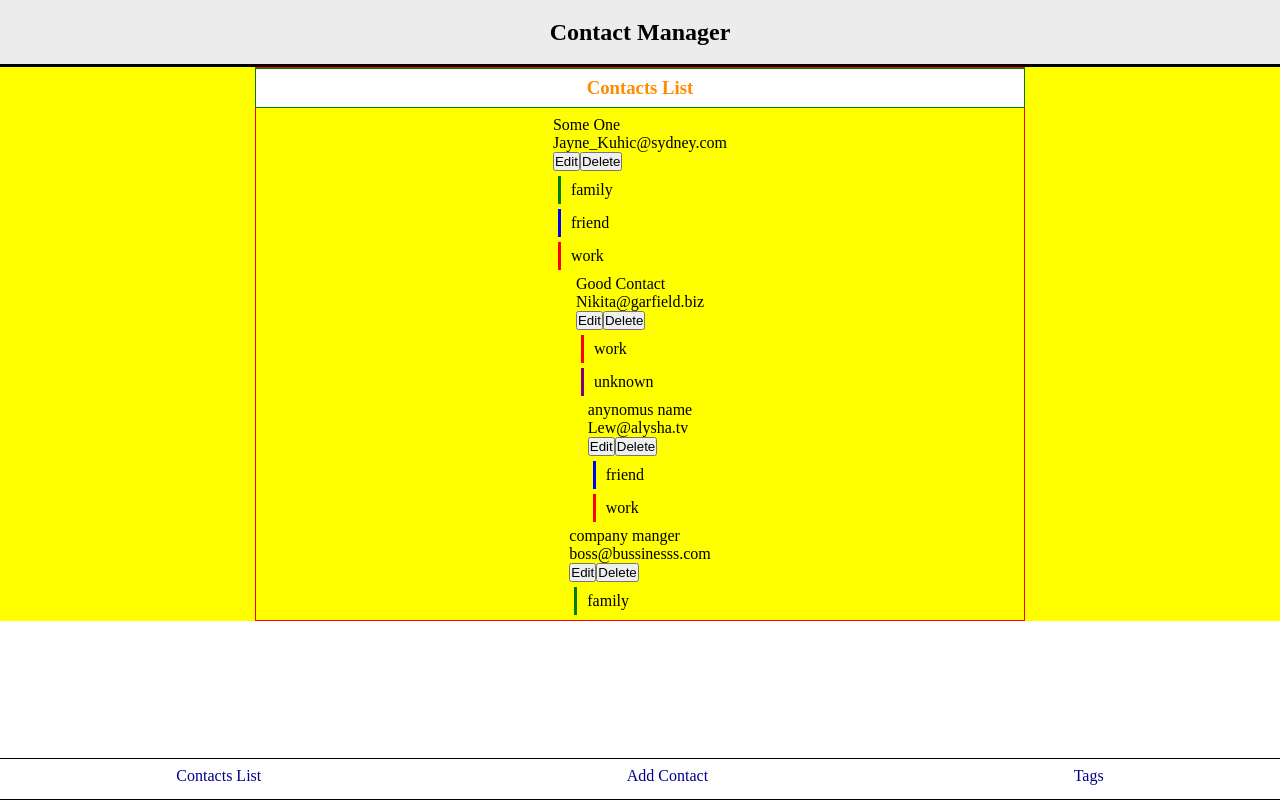
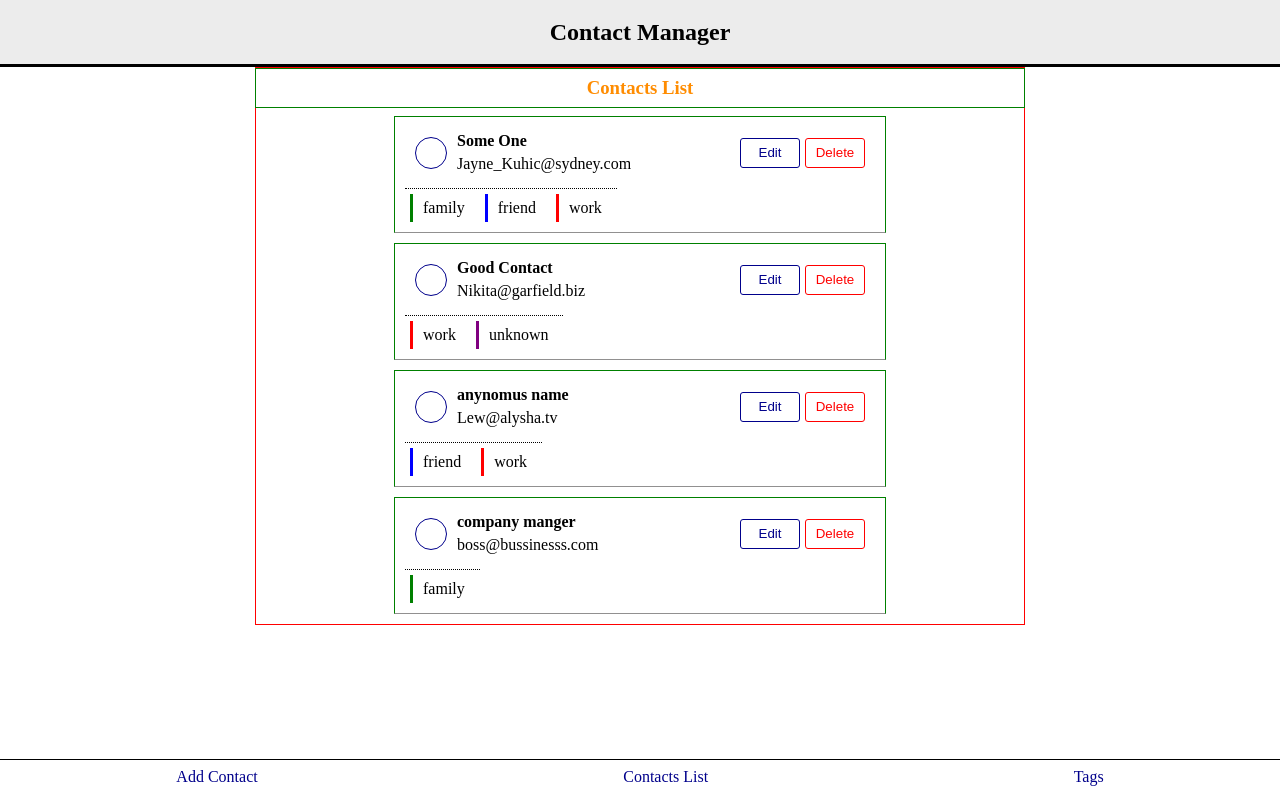
Before and after one commit to akamzandi/Contact-App, a React (Create React App) app: page / in a window 1280 px wide. Built offline with nearby package versions, Linux system fonts and the light colour scheme.

Commit message:
contact list initial styles

```diff
--- a/src/App.css
+++ b/src/App.css
@@ -6,3 +6,35 @@
   flex-direction: column;
   align-items: center;
 }
+
+button {
+  outline: none;
+  padding: 6px 8px;
+  width: 60px;
+  height: 30px;
+  border-radius: 3px;
+  cursor: pointer;
+}
+
+.submit-button {
+  border: 0px;
+  background-color: darkblue;
+  color: white;
+}
+
+.remove-button {
+  background-color: white;
+  color: red;
+  border: 1px solid red;
+  margin-left: 5px;
+}
+
+.edit-button {
+  background-color: white;
+  color: darkblue;
+  border: 1px solid darkblue;
+}
+
+.addEdit-contact-btn {
+  margin-top: 10px;
+}
--- a/src/Components/Contact/Contact.js
+++ b/src/Components/Contact/Contact.js
@@ -1,3 +1,5 @@
+import "./contact.css";
+
 const Contact = ({
   name,
   email,
--- /dev/null
+++ b/src/Components/Contact/contact.css
@@ -0,0 +1,56 @@
+.contact-element {
+  border: 1px solid green;
+  margin-bottom: 10px;
+  padding: 5px 10px;
+  display: flex;
+  flex-direction: column;
+  align-items: flex-start;
+  border-bottom: 1px solid rgb(145, 144, 144);
+  /* width: 90%; */
+}
+
+.contact-container {
+  /* border: 1px solid yellow; */
+  padding: 10px 10px;
+  display: flex;
+  justify-content: space-between;
+  align-items: center;
+  width: 450px;
+  /* border-bottom: 1px dotted black; */
+}
+
+/* .contact-buttons {
+
+} */
+
+.contact-info {
+  /* border: 1px solid orangered; */
+  display: flex;
+  align-items: center;
+  /* padding-bottom: 10px; */
+}
+
+.contact-tags {
+  display: flex;
+  flex-wrap: wrap;
+  margin-top: 5px;
+  /* border: 1px solid purple; */
+  border-top: 1px dotted black;
+}
+
+.contact-icon {
+  border: 1px solid darkblue;
+  margin-right: 10px;
+  border-radius: 50%;
+  width: 30px;
+  height: 30px;
+}
+
+.contact-name {
+  font-weight: bold;
+  margin-bottom: 5px;
+}
+
+.contact-email {
+  color: black;
+}
--- a/src/Components/Navbar/NavBar.js
+++ b/src/Components/Navbar/NavBar.js
@@ -21,15 +21,15 @@ const NavBar = ({ editContactMode }) => {
         <>
           <NavLink
             className={({ isActive }) => (isActive ? "active-link" : "")}
+            to="addEditContact"
+          >
+            {editContactMode ? "Edit Contact" : "Add Contact"}
+          </NavLink>
+          <NavLink
+            className={({ isActive }) => (isActive ? "active-link" : "")}
             to="/"
           >
             Contacts List
-          </NavLink>
-          <NavLink
-            className={({ isActive }) => (isActive ? "active-link" : "")}
-            to="addEditContact"
-          >
-            {editContactMode ? "Edit Contact" : "Add Contact"}
           </NavLink>
           <NavLink
             className={({ isActive }) => (isActive ? "active-link" : "")}
@@ -37,30 +37,6 @@ const NavBar = ({ editContactMode }) => {
           >
             Tags
           </NavLink>
-          {/* <NavLink
-            className={({ isActive }) => (isActive ? "active-link" : "")}
-            to="tags"
-          >
-            Tags
-          </NavLink>
-          <NavLink
-            className={({ isActive }) => (isActive ? "active-link" : "")}
-            to="tags"
-          >
-            ********************************************************************************
-          </NavLink>
-          <NavLink
-            className={({ isActive }) => (isActive ? "active-link" : "")}
-            to="tags"
-          >
-            Tags
-          </NavLink>
-          <NavLink
-            className={({ isActive }) => (isActive ? "active-link" : "")}
-            to="tags"
-          >
-            sdfkjsldfjsldfksldflsdlfjsdfsdflsdfsdlfl;sjdkflsdlfkljl
-          </NavLink> */}
         </>
       );
     }
--- a/src/Components/Navbar/navBar.css
+++ b/src/Components/Navbar/navBar.css
@@ -1,6 +1,5 @@
 nav {
   /* border: 1px solid red; */
-  border-bottom: 1px solid black;
   border-top: 1px solid black;
   /* margin-bottom: 10px; */
   padding: 0.5em 0em;
--- a/src/Components/SharedLayout/sharedLayout.css
+++ b/src/Components/SharedLayout/sharedLayout.css
@@ -13,7 +13,7 @@
 
 .sharedLayout-body {
   /* border: solid green 1px; */
-  background-color: yellow;
+  background-color: #fff;
   width: 100%;
   /* min-height: 100vh; */
   display: flex;
```
